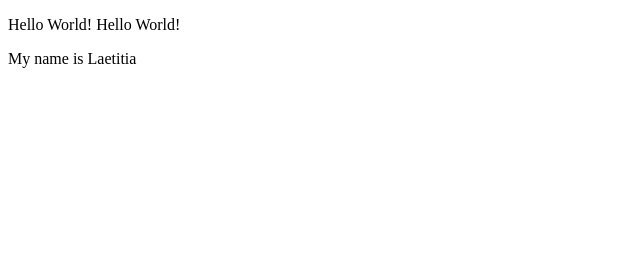
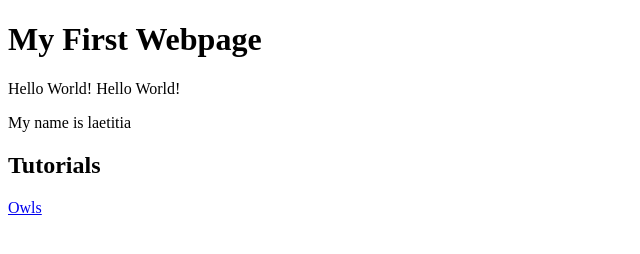
Before and after one commit to Laetitia99/Laetitia99.github.io, a plain HTML site: page index.html in a window 1280 px wide. Shown: the whole page, without its empty margins (0-640 px from the left). Drawn offline with Linux system fonts and the light colour scheme.

Commit message:
Add files via upload

```diff
--- a/index.html
+++ b/index.html
@@ -1,11 +1,18 @@
 <!DOCTYPE html>
 <html>
   <head>
-    <title>Hello World</title>
-  <head>
+    <title>Hello world</title>
+  </head>
 
   <body>
+    <h1>My First Webpage</h1>
+
     <p>Hello World! Hello World!</p>
-    <p>My name is Laetitia</p>
+
+    <p>My name is laetitia</p>
+
+    <h2>Tutorials</h2>
+
+    <a href="owls.html">Owls</a>
   </body>
 </html>
```
